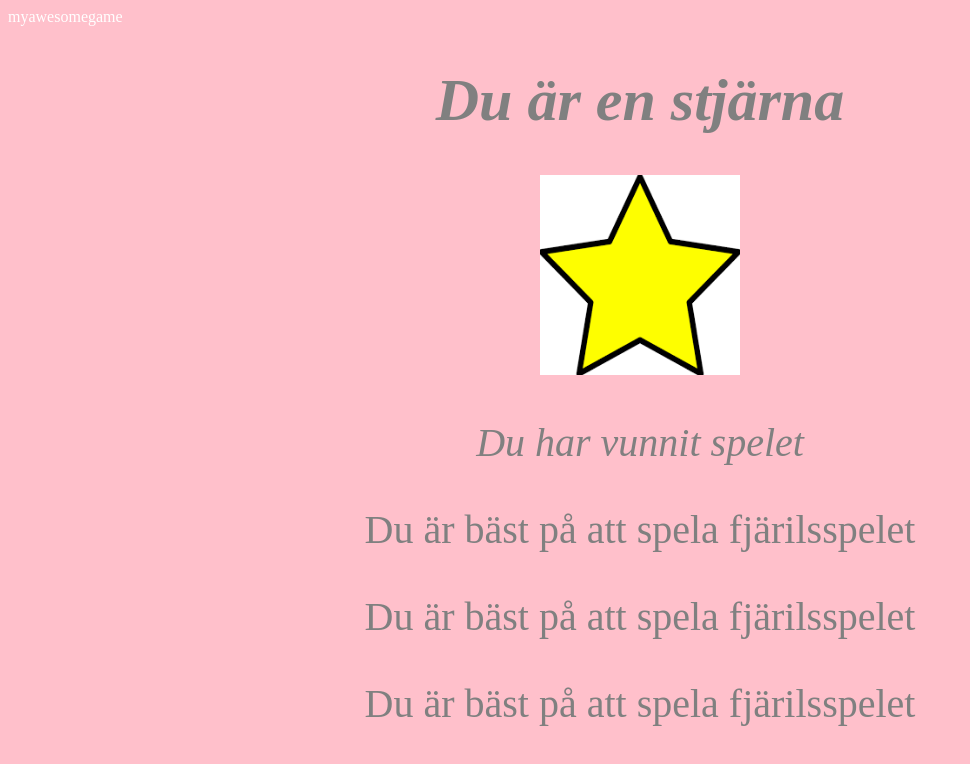
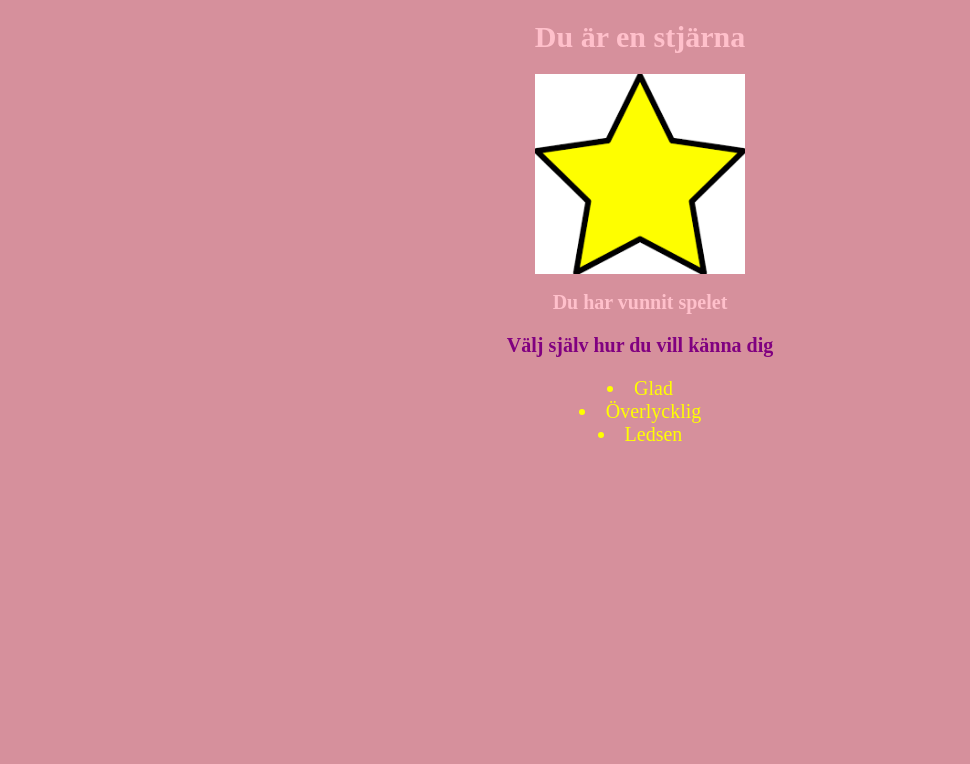
Before and after one commit to krawaller/acvt2017, a plain HTML site: page sandrakjellstrom/myawesomegame/index2.html in a window 1280 px wide. Shown: the whole page, without its empty margins (0-970 px from the left). Drawn offline with Linux system fonts and the light colour scheme.

Commit message:
Sandrascssspel

```diff
--- a/sandrakjellstrom/myawesomegame/index2.html
+++ b/sandrakjellstrom/myawesomegame/index2.html
@@ -1,17 +1,19 @@
 <!DOCTYPE html>
 <html>
-<head>
-<titel> myawesomegame </titel>
-</head>
-<meta charset="utf8">
-<body bgcolor= "pink" text="white">
-<center><h1 style="color:grey; font-size:60px;"> <i> Du är en stjärna </i> </h1>
-<img src= "index4.png" style= "width:200px; height: 200px; "/>
-<p style= "color:grey; font-size: 40px;" > <i>Du har vunnit spelet </i> </p>
-<p style= "color:grey; font-size: 40px;" > Du är bäst på att spela fjärilsspelet </p>
-<p style= "color:grey; font-size: 40px;" > Du är bäst på att spela fjärilsspelet </p>
-<p style= "color:grey; font-size: 40px;" > Du är bäst på att spela fjärilsspelet </p>
+		<head>
+			<title> myawesomegame </title>
+			<link rel="stylesheet" type="text/css"href="spel.css">
+		</head>
 
-</center>
-</body>
+			<meta charset="utf8">
+	<body>
+		<h1>Du är en stjärna </h1>
+		<img src= "index4.png"/>
+		<h2> Du har vunnit spelet </h2>
+		<p><strong>Välj själv hur du vill känna dig</p></strong>
+		<li>Glad</li>
+		<li>Överlycklig</li>
+		<li>Ledsen</li>
+
+	</body>
 </html>
--- /dev/null
+++ b/sandrakjellstrom/myawesomegame/spel.less
@@ -0,0 +1,35 @@
+@maincolor:#d6909c;
+
+body {
+  font-family: "Times New Roman";
+  text-align: center;
+  background-color: @maincolor;
+
+}
+titel {
+  color: pink;
+  font-size: 30px;
+}
+h1 {
+  color: pink;
+  font-size: 30px;
+}
+img {
+  style: width:200px;
+  height: 200px;
+  margin-left: auto;
+  margin-right: auto;
+  display: block;
+}
+h2 {
+  font-size: 20px;
+  color: pink;
+}
+p {
+  font-size: 20px;
+  color: purple;
+}
+li {
+  font-size: 20px;
+  color: yellow;
+}
```
Also changed, not shown: sandrakjellstrom/myawesomegame/index.html (+18 -13 lines), sandrakjellstrom/myawesomegame/index3.html (+15 -13 lines), sandrakjellstrom/myawesomegame/spel.css (added).
